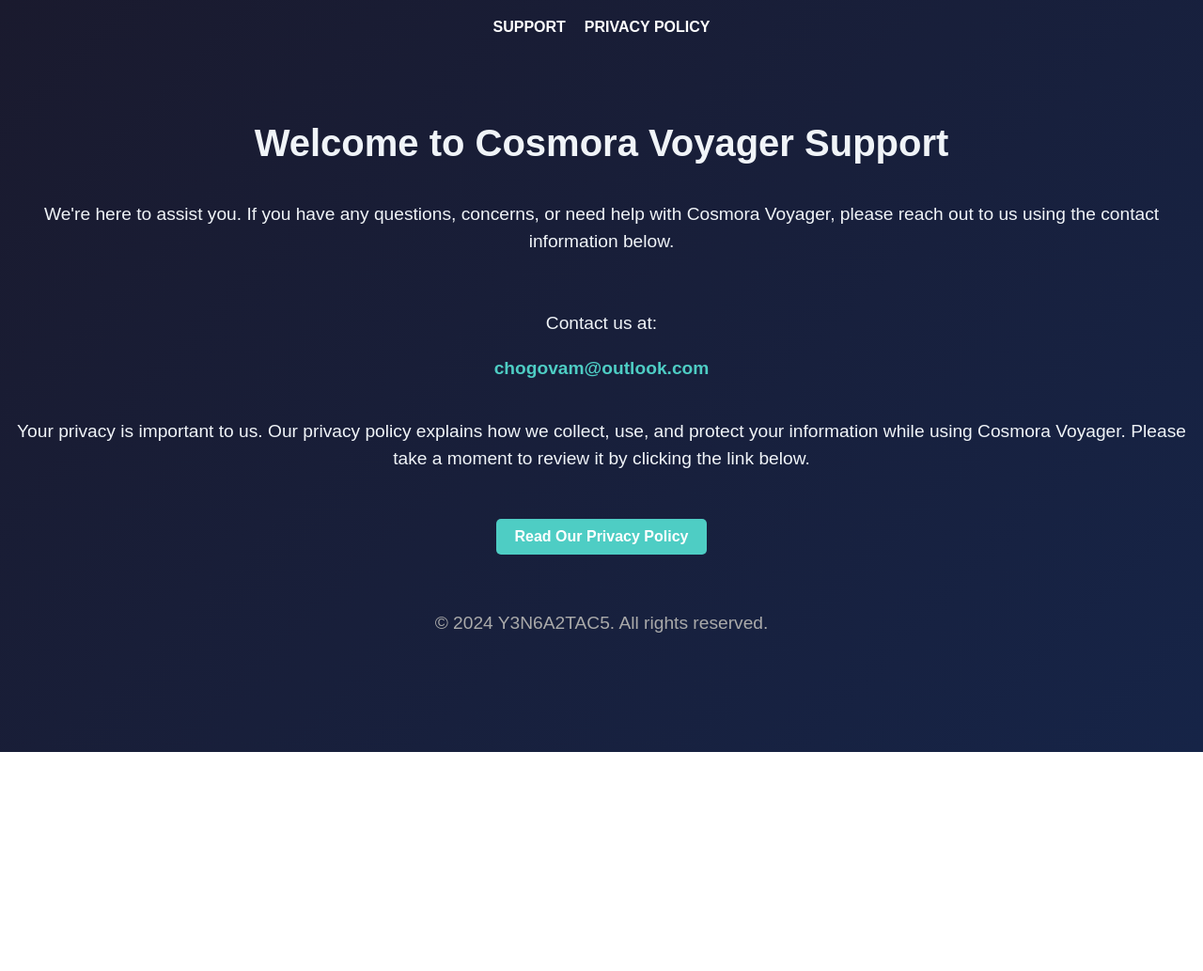
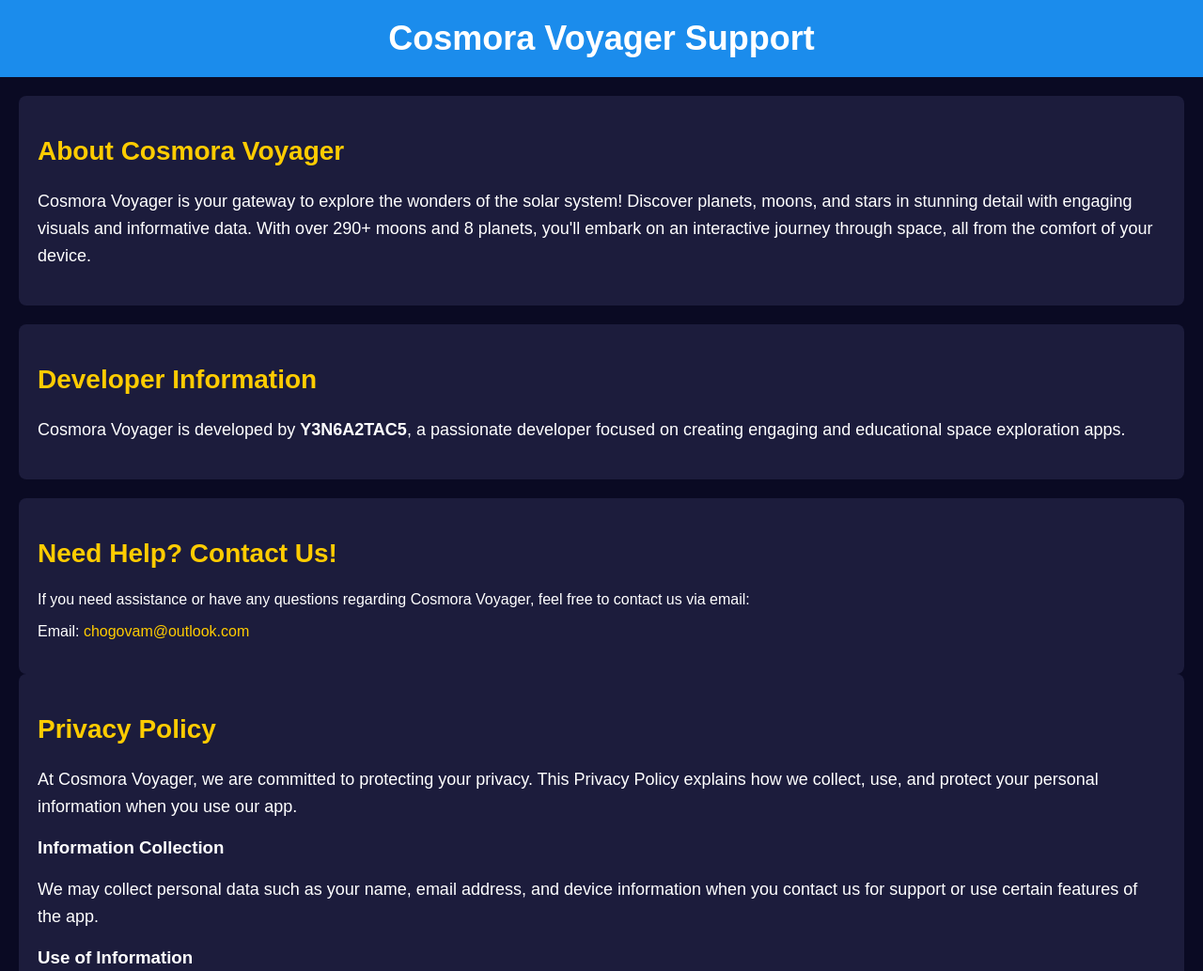
Before and after one commit to Svatoslav21/traxker, a plain HTML site: page index.html in a window 1280 px wide. Shown: the top 1033 px of the page at 94% size. Before the commit the page ends 800 px from the top, so only its background shows below. Drawn offline with Linux system fonts and the light colour scheme.

Commit message:
Update index.html

```diff
--- a/index.html
+++ b/index.html
@@ -3,102 +3,137 @@
 <head>
     <meta charset="UTF-8">
     <meta name="viewport" content="width=device-width, initial-scale=1.0">
-    <title>Cosmora Voyager Support</title>
+    <title>Cosmora Voyager - Support</title>
     <style>
         body {
             font-family: 'Arial', sans-serif;
-            background: linear-gradient(135deg, #1a1a2e, #162447);
-            color: #f0f4f8;
+            background-color: #0A0A23;
+            color: white;
             margin: 0;
             padding: 0;
-            display: flex;
-            flex-direction: column;
-            align-items: center;
-            justify-content: center;
-            height: 100vh;
+        }
+        header {
+            background-color: #1b8cec;
+            text-align: center;
+            padding: 20px;
+            color: white;
+        }
+        header h1 {
+            font-size: 36px;
+            margin: 0;
+        }
+        .container {
+            padding: 20px;
+        }
+        .container h2 {
+            font-size: 28px;
+            color: #ffcc00;
+        }
+        .content {
+            background-color: #1c1c3c;
+            padding: 20px;
+            border-radius: 8px;
+            margin-bottom: 20px;
+        }
+        .content p {
+            font-size: 18px;
+            line-height: 1.6;
+        }
+        .contact {
+            background-color: #1c1c3c;
+            padding: 20px;
+            border-radius: 8px;
+        }
+        .contact a {
+            color: #ffcc00;
+            text-decoration: none;
+        }
+        footer {
+            background-color: #1b8cec;
+            text-align: center;
+            padding: 10px;
+            color: white;
+            font-size: 14px;
+        }
+        .footer-links {
             text-align: center;
         }
-
-        h1 {
-            font-size: 2.5rem;
-            font-weight: 700;
-            margin-bottom: 20px;
-        }
-
-        p {
-            font-size: 1.2rem;
-            line-height: 1.5;
-        }
-
-        a {
-            color: #4ecdc4;
+        .footer-links a {
+            color: #ffcc00;
+            margin: 0 10px;
             text-decoration: none;
-            font-weight: 600;
-        }
-
-        .contact-info {
-            margin-top: 20px;
-            font-size: 1.1rem;
-        }
-
-        .button {
-            background-color: #4ecdc4;
-            color: white;
-            padding: 10px 20px;
-            border-radius: 5px;
-            margin-top: 30px;
-            text-decoration: none;
-            font-weight: 600;
-        }
-
-        .footer {
-            margin-top: 40px;
-            font-size: 0.9rem;
-            color: #aaa;
-        }
-
-        .navbar {
-            position: absolute;
-            top: 20px;
-            left: 50%;
-            transform: translateX(-50%);
-            display: flex;
-            justify-content: center;
-            gap: 20px;
-        }
-
-        .navbar a {
-            color: #fff;
-            font-weight: bold;
-            text-transform: uppercase;
-            text-decoration: none;
-        }
-
-        .navbar a:hover {
-            color: #4ecdc4;
         }
     </style>
 </head>
 <body>
-    <div class="navbar">
+
+<header>
+    <h1>Cosmora Voyager Support</h1>
+</header>
+
+<div class="container">
+    <section class="content">
+        <h2>About Cosmora Voyager</h2>
+        <p>Cosmora Voyager is your gateway to explore the wonders of the solar system! Discover planets, moons, and stars in stunning detail with engaging visuals and informative data. With over 290+ moons and 8 planets, you'll embark on an interactive journey through space, all from the comfort of your device.</p>
+    </section>
+
+    <section class="content">
+        <h2>Developer Information</h2>
+        <p>Cosmora Voyager is developed by <strong>Y3N6A2TAC5</strong>, a passionate developer focused on creating engaging and educational space exploration apps.</p>
+    </section>
+
+    <section class="contact">
+        <h2>Need Help? Contact Us!</h2>
+        <p>If you need assistance or have any questions regarding Cosmora Voyager, feel free to contact us via email:</p>
+        <p>Email: <a href="mailto:chogovam@outlook.com">chogovam@outlook.com</a></p>
+    </section>
+
+    <section class="content">
+        <h2>Privacy Policy</h2>
+        <p>At Cosmora Voyager, we are committed to protecting your privacy. This Privacy Policy explains how we collect, use, and protect your personal information when you use our app.</p>
+
+        <h3>Information Collection</h3>
+        <p>We may collect personal data such as your name, email address, and device information when you contact us for support or use certain features of the app.</p>
+
+        <h3>Use of Information</h3>
+        <p>We use the information we collect to provide you with a better experience, improve the app, and communicate with you regarding updates and support requests. We do not share your personal data with third parties without your consent, except as required by law.</p>
+
+        <h3>Data Security</h3>
+        <p>We take the security of your data seriously and use industry-standard encryption methods to protect it. However, please note that no method of transmission over the internet or method of electronic storage is 100% secure, and we cannot guarantee absolute security.</p>
+
+        <h3>Your Rights</h3>
+        <p>You have the right to access, update, or delete your personal information. If you wish to do so, please contact us via the email provided above.</p>
+
+        <h3>Changes to This Privacy Policy</h3>
+        <p>We reserve the right to update or modify this Privacy Policy at any time. Any changes will be reflected on this page, and the revised version will include the date of the last update.</p>
+    </section>
+
+    <section class="content">
+        <h2>Terms of Service</h2>
+        <p>By using the Cosmora Voyager app, you agree to the following terms and conditions:</p>
+
+        <h3>License to Use</h3>
+        <p>We grant you a non-exclusive, non-transferable, revocable license to use the app for personal, non-commercial purposes. You may not reverse-engineer, decompile, or otherwise attempt to derive the source code of the app.</p>
+
+        <h3>User Responsibilities</h3>
+        <p>You are responsible for your use of the app and agree to comply with all applicable laws and regulations. You will not engage in any activity that may harm the app or its users.</p>
+
+        <h3>Limitation of Liability</h3>
+        <p>We are not responsible for any damages, losses, or liabilities arising from your use of the app, including data loss, security breaches, or any other indirect, incidental, or consequential damages.</p>
+
+        <h3>Termination</h3>
+        <p>We reserve the right to terminate or suspend your access to the app at any time without notice for violation of these terms of service or any other reason at our discretion.</p>
+    </section>
+</div>
+
+<footer>
+    <div class="footer-links">
+        <a href="#">Privacy Policy</a> |
+        <a href="#">Terms of Service</a> |
         <a href="#">Support</a>
-        <a href="#">Privacy Policy</a>
     </div>
+    <p>&copy; 2026 Y3N6A2TAC5. All Rights Reserved.</p>
+</footer>
 
-    <h1>Welcome to Cosmora Voyager Support</h1>
-    <p>We're here to assist you. If you have any questions, concerns, or need help with Cosmora Voyager, please reach out to us using the contact information below.</p>
-
-    <div class="contact-info">
-        <p>Contact us at:</p>
-        <p><a href="mailto:chogovam@outlook.com">chogovam@outlook.com</a></p>
-    </div>
-
-    <p>Your privacy is important to us. Our privacy policy explains how we collect, use, and protect your information while using Cosmora Voyager. Please take a moment to review it by clicking the link below.</p>
-
-    <a class="button" href="#">Read Our Privacy Policy</a>
-
-    <div class="footer">
-        <p>&#169; 2024 Y3N6A2TAC5. All rights reserved.</p>
-    </div>
 </body>
 </html>
```
